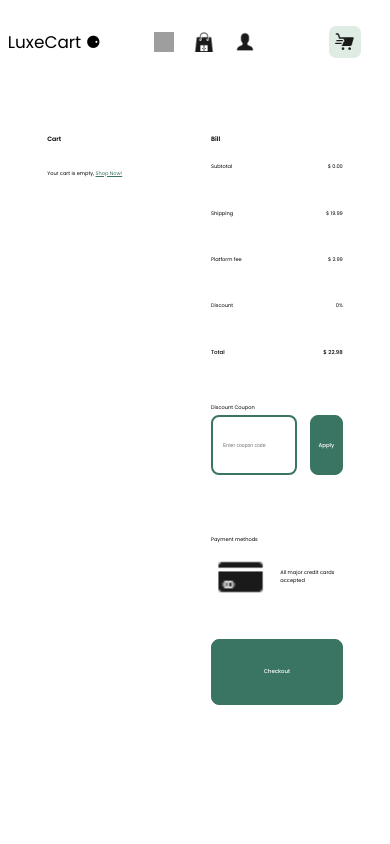
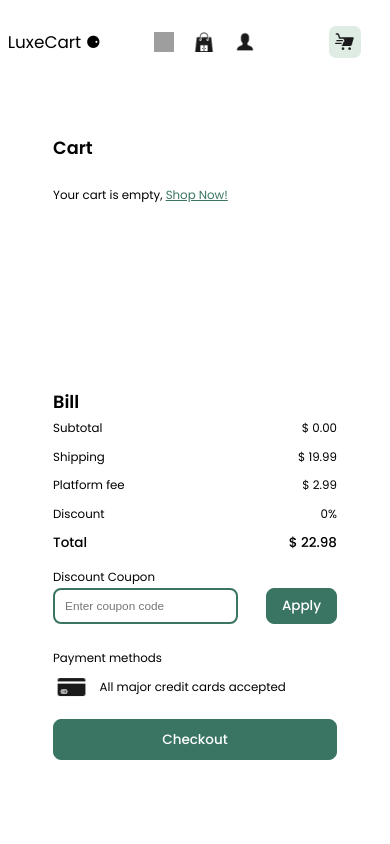
Before and after one commit to amriteshx1/luxcart, a React (Vite) app: page /cart in a window 390 px wide. Shown: the top 844 px of the page. Built offline with nearby package versions, Linux system fonts and the light colour scheme; grey boxes are pictures that could not be loaded.

Commit message:
Made the Cart page responsive for mobiles

```diff
--- a/src/components/Cart/Cart.module.css
+++ b/src/components/Cart/Cart.module.css
@@ -267,10 +267,7 @@
     .miniHeader{
         font-size: 1.7vh;
     }
-    .txt{
-        font-size: 1.5vh;
-    }
-    .coupon input{
+    .txt, .coupon input{
         font-size: 1.5vh;
     }
     .cartItem{
@@ -284,3 +281,42 @@
         font-size: 2vh;
     }
 }
+
+/*Mobile*/
+@media (max-width: 499px){
+    .mainCnt{
+        flex-direction: column;
+        padding-left: 2vw;
+        padding-right: 2vw;
+    }
+    .productCnt{
+        min-height: 30vh;
+        width: 80%;
+    }
+    .billCnt{
+        height: 50vh;
+        width: 80%;
+    }
+    .header{
+        font-size: 2.1vh;
+    }
+    .miniHeader{
+        font-size: 1.6vh;
+    }
+    .txt, .coupon input{
+        font-size: 1.4vh;
+    }
+    .cartItem{
+        height: 80%;
+        width: 100%;
+    }
+    .removeBtn{
+        width: 35%;
+    }
+    .cartDetails p, .quantityControl span, .quantityControl button, .removeBtn, .emptyCart, .shopNow{
+        font-size: 1.4vh;
+    }
+    .checkoutScreen{
+        font-size: 1.4vh;
+    }
+}
```
